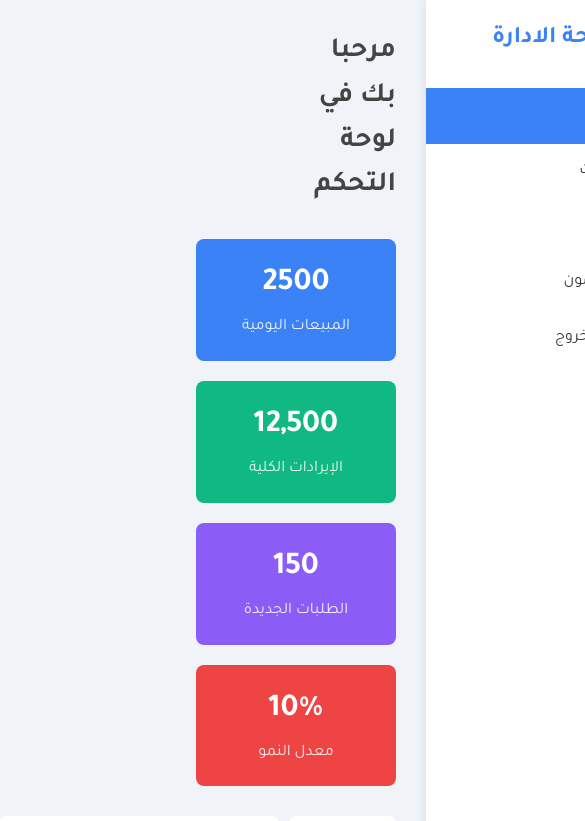
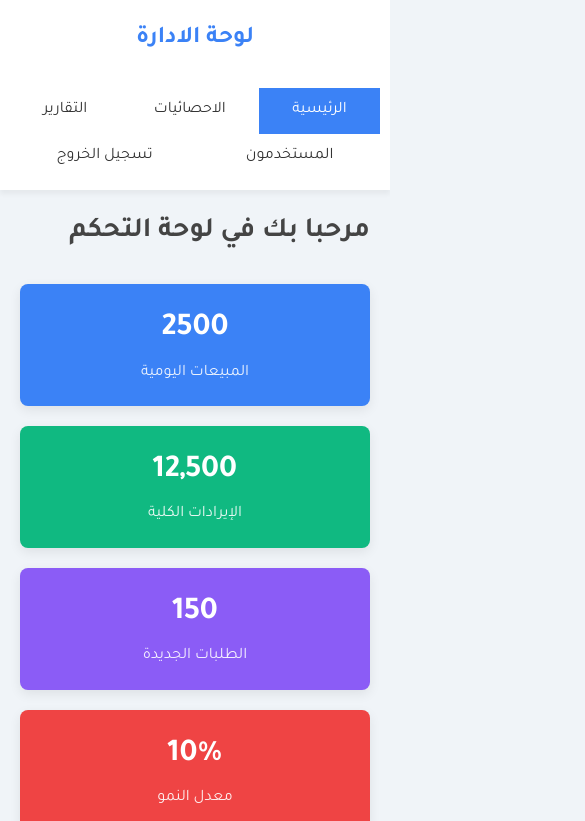
Before and after one commit to Ammarbaha/full-stack-coures, a plain HTML site: page First_Project/dashboard.html in a window 390 px wide. Shown: the top 821 px of the page, 585 px wide, since content can reach past the window. Drawn offline with Linux system fonts and the light colour scheme.

Commit message:
Update style.css

```diff
--- a/First_Project/style.css
+++ b/First_Project/style.css
@@ -1,41 +1,42 @@
-/* Main Font Important */
-@import url('https://fonts.googleapis.com/css2?family=Tajawal:wght@200;300;400;500;700;800;900&display=swap');
-/* Main Font Important */
+@import url('https://fonts.googleapis.com/css2?family=Tajawal:wght@400;700&display=swap');
 
-:root{
-    --primary-color : #3b82f6;
-    --second-color : #f0f4f8;
-    --text-color : #333;
-    --card-bg    : #fff;
-    --shadow : 0 4px 12px rgba(0,0,0,0.0.08)
+:root {
+    --primary-color: #3b82f6;
+    --secondary-color: #f0f4f8;
+    --text-color: #333;
+    --card-bg: #fff;
+    --shadow: 0 4px 12px rgba(0, 0, 0, 0.08);
 }
 
-*{
+* {
     box-sizing: border-box;
     margin: 0;
     padding: 0;
 }
 
-body{
-    font-family: "Tajawal", sans-serif;
+body {
+    font-family: 'Tajawal', sans-serif;
     color: var(--text-color);
-    background-color: var(--second-color);
+    background-color: var(--secondary-color);
     line-height: 1.6;
-    text-align: right;
+    text-align: right; /* دعم RTL */
 }
 
-/* Start Styleing Login */
+/* ------------------------------------- */
+/* 1. تنسيق صفحة تسجيل الدخول (Login Page) */
+/* ------------------------------------- */
 
-.login-container{
+.login-container {
     height: 100vh;
+    /* استخدام Flexbox لتوسيط المحتوى تمامًا */
     display: flex;
     justify-content: center;
     align-items: center;
-    background-color: var(--primary-color);
+    background: linear-gradient(135deg, var(--primary-color), #60a5fa);
 }
 
-.login-box{
-    background-color: var(--second-color);
+.login-box {
+    background-color: var(--card-bg);
     padding: 40px;
     border-radius: 12px;
     box-shadow: var(--shadow);
@@ -44,20 +45,23 @@ body{
     text-align: center;
 }
 
-.login-box h2{
+.login-box h2 {
     margin-bottom: 30px;
     color: var(--primary-color);
 }
-.input-group{
+
+.input-group {
     margin-bottom: 20px;
-    text-align: center;
+    text-align: right;
 }
-.input-group label{
+
+.input-group label {
     display: block;
     margin-bottom: 8px;
     font-weight: bold;
 }
-.input-group input{
+
+.input-group input {
     width: 100%;
     padding: 12px;
     border: 1px solid #ccc;
@@ -65,147 +69,165 @@ body{
     transition: border-color 0.3s;
 }
 
-.input-group input:focus{
+.input-group input:focus {
     border-color: var(--primary-color);
     outline: none;
 }
 
-/* End Styleing Login */
+/* ------------------------------------- */
+/* 2. التنسيق العام للأزرار والبطاقات */
+/* ------------------------------------- */
 
-/* Start styling btn and Cards */
-
-.btn-primary{
+.btn-primary {
     background-color: var(--primary-color);
-    color: #fff;
+    color: white;
     padding: 12px 25px;
     border: none;
     border-radius: 6px;
     cursor: pointer;
     font-size: 16px;
     font-weight: bold;
+    transition: background-color 0.3s, transform 0.1s;
     width: 100%;
 }
 
-.btn-primary:hover{
+.btn-primary:hover {
     background-color: #2563eb;
 }
 
-.card{
+.card {
     background-color: var(--card-bg);
     padding: 20px;
     border-radius: 8px;
     box-shadow: var(--shadow);
 }
 
-/* end styling btn and Cards */
+/* ------------------------------------- */
+/* 3. تنسيق لوحة التحكم (Dashboard Layout) */
+/* ------------------------------------- */
 
-
-/* Start Styling Dashboard */
-
-.dashboard-layout{
+.dashboard-layout {
     min-height: 100vh;
 }
 
-.sidebar{
+/* الشريط الجانبي (Sidebar) */
+.sidebar {
     background-color: #fff;
     color: var(--text-color);
     padding: 20px 0;
+
+    /* === التعديل الهام: تثبيت على اليمين لـ RTL === */
     position: fixed;
     width: 250px;
     top: 0;
     right: 0;
     bottom: 0;
     z-index: 100;
-    box-shadow: 0 0 10px rgba(0, 0, 0, 0.1);
+    box-shadow: 0 0 10px rgba(0,0,0,0.1);
+    /* =========================================== */
 }
 
-.logo{
+.logo {
     font-size: 24px;
-    font-weight: bold;
+    font-weight: 700;
     text-align: center;
     margin-bottom: 30px;
     color: var(--primary-color);
 }
 
-.nav-menu ul{
+.nav-menu ul {
     list-style: none;
 }
 
-.nav-menu li a{
+.nav-menu li a {
     display: block;
     padding: 15px 25px;
     text-decoration: none;
     color: var(--text-color);
-    transition: 0.3s;
+    transition: background-color 0.3s, color 0.3s;
 }
 
-.nav-menu li a:hover ,
-.nav-menu li.active{
+.nav-menu li a:hover,
+.nav-menu li.active a {
     background-color: var(--primary-color);
-    color: #fff !important;
+    color: white;
 }
 
-/* End Styling Dashboard */
+.nav-menu .icon {
+    margin-left: 10px;
+}
 
-/* Start Main Content */
-
-.main-content{
+/* المحتوى الرئيسي (Main Content) */
+.main-content {
+    /* === التعديل الهام: لتعويض الشريط الجانبي الثابت في RTL === */
     margin-right: 250px;
+    /* ======================================================== */
     padding: 30px;
 }
 
-.main-content h1{
+.main-header h1 {
     margin-bottom: 30px;
     font-size: 28px;
     color: #444;
 }
-.stats-cards{
+
+/* ------------------------------------- */
+/* 4. بطاقات الإحصائيات (Stats Cards) */
+/* ------------------------------------- */
+
+.stats-cards {
     display: grid;
-    grid-template-columns: repeat(auto-fit,minmax(200px,1fr));
+    grid-template-columns: repeat(auto-fit, minmax(200px, 1fr));
     gap: 20px;
     margin-bottom: 30px;
 }
-.stat-card{
-color: #fff;
-text-align: center;
-transition: 0.2s;
+
+.stat-card {
+    color: white;
+    text-align: center;
+    transition: transform 0.2s;
 }
-.stat-card:hover{
+
+.stat-card:hover {
     transform: translateY(-5px);
 }
-.stat-card h3{
- font-size: 32px;
- margin-bottom: 5px;
+
+.stat-card h3 {
+    font-size: 32px;
+    margin-bottom: 5px;
 }
-.stat-card p{
+
+.stat-card p {
     opacity: 0.9;
 }
-.blue-bg{
-    background-color: #3b82f6;
-}
-.green-bg{
-    background-color: #10b981;
-}
-.purple-bg{
-    background-color: #8b5cf6;
-}
-.red-bg{
-    background-color: #ef4444;
+
+.blue-bg { background-color: #3b82f6; }
+.green-bg { background-color: #10b981; }
+.purple-bg { background-color: #8b5cf6; }
+.red-bg { background-color: #ef4444; }
+
+/* ------------------------------------- */
+/* 5. أقسام البيانات والجداول */
+/* ------------------------------------- */
+
+.data-sections {
+    display: grid;
+    /* === التعديل: لتوزيع المساحة بشكل متوازن وجذاب === */
+    /* 1.5 جزء للرسم البياني (أوسع)، 1 جزء للجدول (أضيق) */
+    grid-template-columns: 1.5fr 1fr;
+    gap: 20px;
+    /* ================================================= */
 }
 
-.data-sections{
-    display: grid;
-    gap: 10px;
-    grid-template-columns: 1.5fr 1fr;
+.chart-section h2, .table-section h2 {
+    margin-bottom: 20px;
+    font-size: 20px;
+    border-bottom: 2px solid var(--secondary-color);
+    padding-bottom: 10px;
 }
 
-.chart-section h2 , .table-section h2{
- margin-bottom: 20px;
- font-size: 20px;
- border-bottom: 2px solid var(--second-color) ;
-}
-
-.placeholder-chart{
+/* تنسيق الرسم البياني الوهمي */
+.placeholder-chart {
     height: 300px;
     background-color: #f0f4f8;
     border: 1px dashed #ccc;
@@ -216,34 +238,82 @@ transition: 0.2s;
     border-radius: 6px;
 }
 
-.data-table{
+/* تنسيق الجدول */
+.data-table {
     width: 100%;
     border-collapse: collapse;
     text-align: right;
 }
-.data-table th, .data-table td{
+
+.data-table th, .data-table td {
     padding: 12px;
     border-bottom: 1px solid #eee;
 }
-.data-table th{
+
+.data-table th {
     background-color: #f8f8f8;
+    font-weight: 700;
 }
-.status-badge{
-    padding: 2px 10px;
+
+/* تنسيق شارات الحالة */
+.status-badge {
+    padding: 4px 10px;
     border-radius: 50px;
     font-size: 12px;
-    font-weight: bold;
+    font-weight: 700;
     color: white;
     display: inline-block;
-    margin: 5px 0;
 }
-.shipped{
-    background-color: #10b981;
+
+.shipped { background-color: #10b981; }
+.pending { background-color: #f59e0b; }
+.delivered { background-color: #3b82f6; }
+
+/* ------------------------------------- */
+/* 6. استجابة التصميم (Media Queries) */
+/* ------------------------------------- */
+
+/* عندما تكون الشاشة صغيرة (مثل الهواتف) */
+@media (max-width: 992px) {
+    .dashboard-layout {
+        /* إزالة التخطيط الشبكي إذا كان مستخدماً */
+        display: block;
+    }
+
+    .sidebar {
+        /* إلغاء التثبيت لجعله شريط تنقل علوي */
+        position: static;
+        width: 100%;
+        border-right: none;
+        padding-bottom: 10px;
+        box-shadow: 0 4px 5px rgba(0,0,0,0.05);
+    }
+
+    .nav-menu ul {
+        /* تحويل الروابط إلى شريط أفقي */
+        display: flex;
+        flex-wrap: wrap;
+        justify-content: space-around;
+        padding: 0 10px;
+    }
+
+    .nav-menu li {
+        flex-grow: 1;
+        text-align: center;
+    }
+
+    .nav-menu li a {
+        padding: 10px 15px;
+    }
+
+    .main-content {
+        /* إزالة الهامش الجانبي */
+        margin-right: 0;
+        padding: 20px;
+    }
+
+    .data-sections {
+        /* وضع أقسام البيانات فوق بعضها البعض */
+        grid-template-columns: 1fr;
+    }
 }
-.pending{
-    background-color: #f59e0b;
-}
-.delivered{
-    background-color: #3b82f6;
-}
-/* End Main Content */
```
